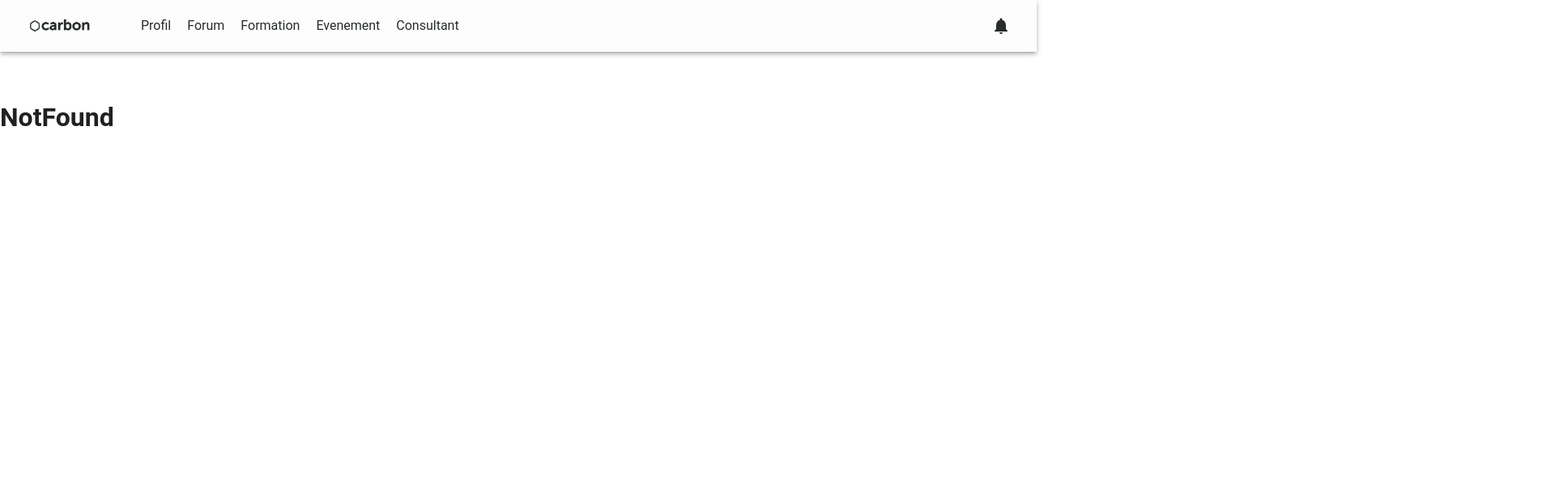
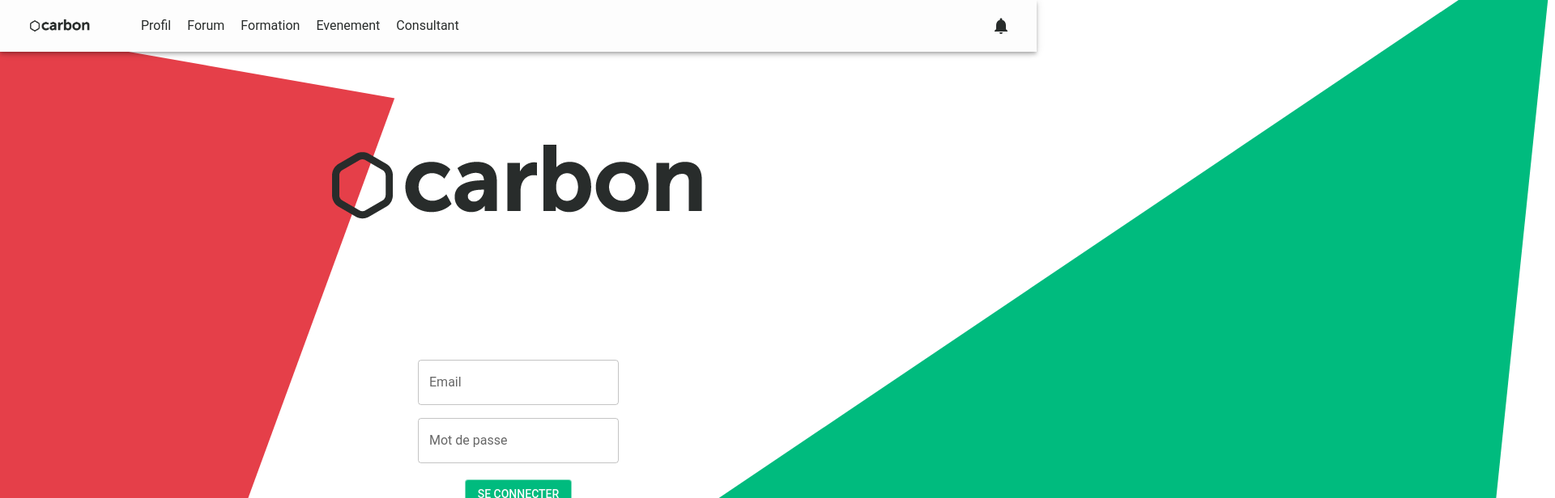
Before and after one commit to Antoine-973/hackathon-carbon, a React (Vite) app in the folder front/: page /login in a window 1280 px wide. Shown: the top 616 px of the page at 81% size, 1920 px wide, since content can reach past the window. Built offline with nearby package versions, Linux system fonts and the light colour scheme.

Commit message:
ajout du login et gestion de l'état connecté

```diff
--- /dev/null
+++ b/front/src/pages/Login.tsx
@@ -0,0 +1,114 @@
+import {Box, Button, Grid, TextField} from "@mui/material";
+import carbonLogo from "../../public/carbon-logo.png";
+import AuthService from "../services/AuthService";
+import {useEffect, useState} from "react";
+
+export const Login = () => {
+
+    const [password, setPassword] = useState<string>('')
+    const [email, setEmail] = useState<string>('')
+
+    const validateForm = () => {
+        AuthService.login(email, password).then((response) => {
+            if (response.access_token) {
+                localStorage.setItem('token', response.access_token)
+                window.location.href = "/"
+            }
+        })
+    }
+
+    useEffect(() => {
+        document.body.style.overflow = "hidden";
+    }, [])
+
+    return (
+        <div style={{
+            overflow: 'fixed',
+        }}>
+            <Grid container>
+                <Grid item xs={12} sx={{
+                    display: 'flex',
+                    justifyContent: 'center',
+                    alignItems: 'center',
+                    flexDirection: 'column',
+                }}>
+                    <Box sx={{
+                        marginBottom: 10,
+                    }}>
+                        <img src={carbonLogo}/>
+                    </Box>
+                    <Box sx={{
+                        display: 'flex',
+                        flexDirection: 'column',
+                        alignItems: 'center',
+                        justifyContent: 'center',
+                        maxWidth: 300,
+                    }}>
+                        <TextField
+                            id="email"
+                            label="Email"
+                            variant="outlined"
+                            onChange={(e) => setEmail(e.target.value)}
+                            sx={{
+                                borderRadius: 20,
+                                marginBottom: 2,
+                            }}
+                        />
+                        <TextField
+                            id="mot_de_passe"
+                            label="Mot de passe"
+                            variant="outlined"
+                            onChange={(e) => setPassword(e.target.value)}
+                            sx={{
+                                borderRadius: 20,
+                            }}
+                        />
+                        <Button variant={"outlined"} onClick={() => validateForm()} style={{
+                            marginTop: 20,
+                            backgroundColor: "#00BB7E",
+                        }}>
+                            Se connecter
+                        </Button>
+                    </Box>
+                </Grid>
+                <Box style={{
+                    position: 'absolute',
+                    top: '-10vh',
+                    right: '-60vw',
+                    zIndex: -1,
+                    width: '100vw',
+                }}>
+                    <svg xmlns="http://www.w3.org/2000/svg" width="1615.663" height="1464.82"
+                         viewBox="0 0 1615.663 1464.82">
+                        <g id="Polygone_2" data-name="Polygone 2" transform="translate(1615.663 688.101) rotate(146)"
+                           fill="#00bb7e">
+                            <path d="M694.5,0,1389,830H0Z" stroke="none"/>
+                            <path
+                                d="M 694.5000610351562 1.558349609375 L 2.1407470703125 829 L 1386.859375 829 L 694.5000610351562 1.558349609375 M 694.5000610351562 0 L 1389 830 L 0.0001220703125 830 L 694.5000610351562 0 Z"
+                                stroke="none" fill="rgba(112,112,112,0)"/>
+                        </g>
+                    </svg>
+                </Box>
+                <Box sx={{
+                    position: 'absolute',
+                    top: '-60vh',
+                    left: '-50vw',
+                    zIndex: -1,
+                    width: '50%',
+                }}>
+                    <svg xmlns="http://www.w3.org/2000/svg" width="1255.011" height="1589.11"
+                         viewBox="0 0 1255.011 1589.11">
+                        <g id="Polygone_1" data-name="Polygone 1" transform="translate(779.945) rotate(60)"
+                           fill="#e53f49">
+                            <path d="M694.5,0,1389,830H0Z" stroke="none"/>
+                            <path
+                                d="M 694.5000610351562 1.558349609375 L 2.1407470703125 829 L 1386.859375 829 L 694.5000610351562 1.558349609375 M 694.5000610351562 0 L 1389 830 L 0.0001220703125 830 L 694.5000610351562 0 Z"
+                                stroke="none" fill="rgba(112,112,112,0)"/>
+                        </g>
+                    </svg>
+                </Box>
+            </Grid>
+        </div>
+
+    )
+}
--- a/front/src/providers/AuthProvider.tsx
+++ b/front/src/providers/AuthProvider.tsx
@@ -13,6 +13,10 @@ interface User {
 
 const AuthContext = createContext<AuthContextInterface>({} as AuthContextInterface) ;
 export default function AuthProvider ({children }: {children: ReactNode})  {
+
+    if (!localStorage.getItem('token') && window.location.pathname !== "/login") {
+        window.location.href = "/login"
+    }
 
     const [user, setUser] = useState<User>
     ({
--- a/front/src/rooter/Router.tsx
+++ b/front/src/rooter/Router.tsx
@@ -9,6 +9,7 @@ import AppLayout from "../layouts/AppLayout";
 import NotFoundPage from "../pages/error/NotFoundPage.tsx";
 import ForumPage from "../pages/forum/ForumPage.tsx";
 import {FormationPage} from "../pages/FormationPage";
+import {Login} from "../pages/Login";
 
 interface Route {
     path: string;
@@ -59,18 +60,15 @@ export const useRoutes = () => {
                 </SecuredPage>
         },
         {
+            path:'/login',
+            name:'Login',
+            element: <Login/>
+        },
+        {
             path:'*',
             name:'Not Found',
             element: <NotFoundPage/>
-        },
-        {
-            path: "/formations",
-            name: "Formations",
-            element:
-                <SecuredPage scopes={[SCOPES.CONSULTANT]}>
-                    <FormationPage/>
-                </SecuredPage>
-        },
+        }
     ] ;
 
     return routes.map((route: Route) => {
--- /dev/null
+++ b/front/src/services/AuthService.tsx
@@ -0,0 +1,21 @@
+import {ServicesBases} from "./servicesBases";
+
+const login = async (email:string, password:string):Promise<Response> => {
+    const response = await fetch(ServicesBases.apiUrl + '/authentication/login', {
+        method: 'POST',
+        headers: {
+            'Content-Type': 'application/json',
+        },
+        body: JSON.stringify({
+            email: email,
+            password: password,
+        })
+    });
+    return await response.json();
+}
+
+const AuthService = {
+    login,
+}
+
+export default AuthService;
```
Also changed, not shown: 1 other file (tests, documents, lock files or other folders).
